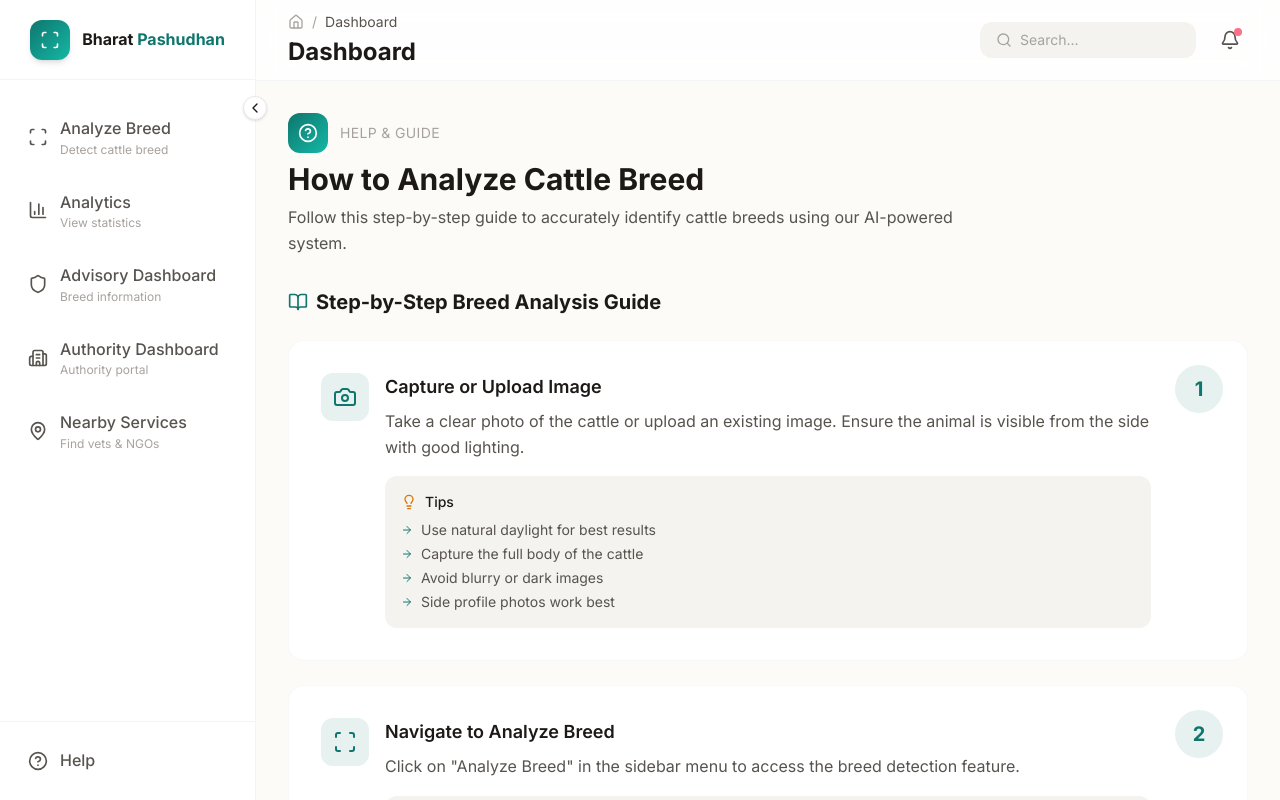
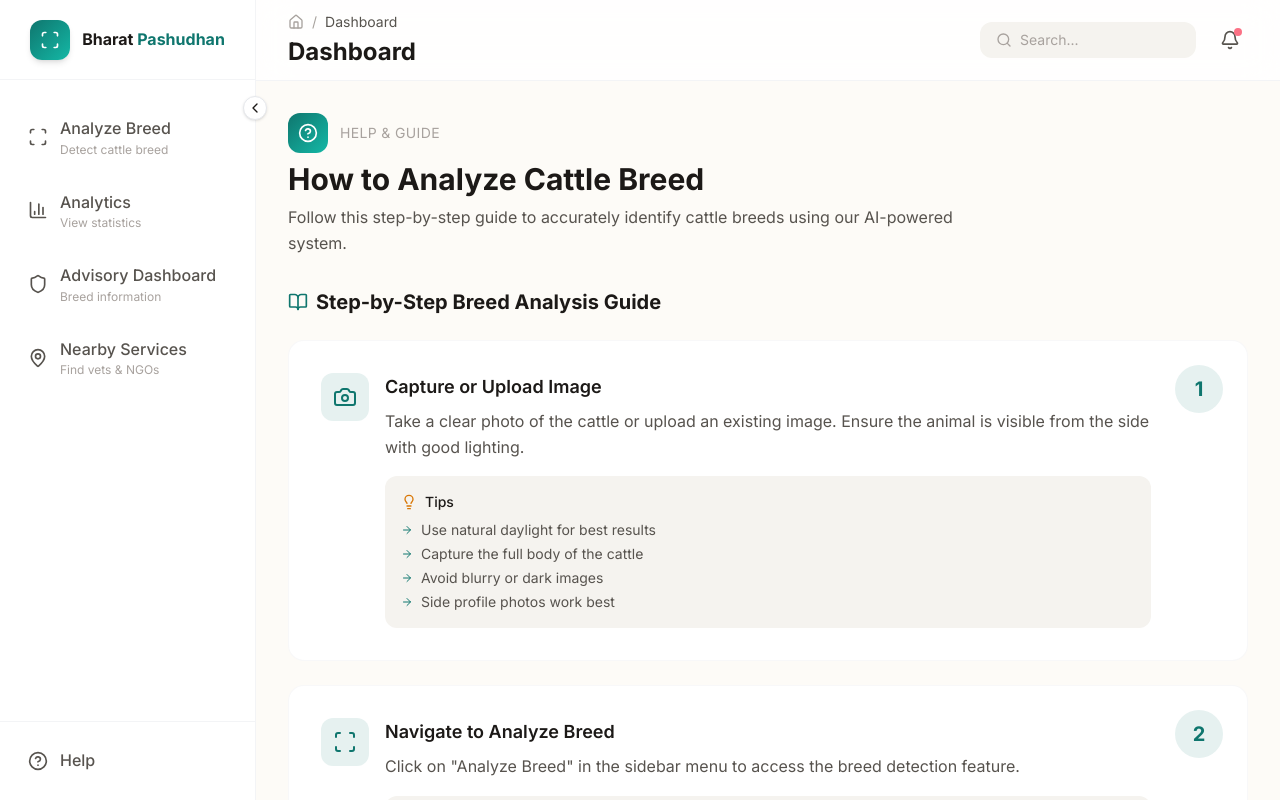
Before and after one commit to Adnan2208/Breed-Vision, a React (Vite) app in the folder Frontend/: page /help in a window 1280 px wide. Shown: the top 800 px of the page. Built offline with nearby package versions, Linux system fonts and the light colour scheme; no server answers.

Commit message:
Fixed Creation of duplicate dashboard

```diff
--- a/Frontend/src/App.jsx
+++ b/Frontend/src/App.jsx
@@ -17,7 +17,6 @@ function App() {
         <Route path="/analytics" element={<AnalyticsPage />} />
         <Route path="/advisory" element={<AdvisoryPage />} />
         <Route path="/help" element={<HelpPage />} />
-        <Route path="/authority" element={<AuthorityPage />} />
         <Route path="/nearby-services" element={<NearbyServicesPage />} />
       </Routes>
     </Router>
--- a/Frontend/src/components/layout/Sidebar.jsx
+++ b/Frontend/src/components/layout/Sidebar.jsx
@@ -33,12 +33,6 @@ const Sidebar = ({ isCollapsed, setIsCollapsed }) => {
             path: '/advisory',
             icon: Shield,
             description: 'Breed information'
-        },
-        {
-            name: 'Authority Dashboard',
-            path: '/authority',
-            icon: Building2,
-            description: 'Authority portal'
         },
         {
             name: 'Nearby Services',
```
Also changed, not shown: 1 other file (tests, documents, lock files or other folders).
